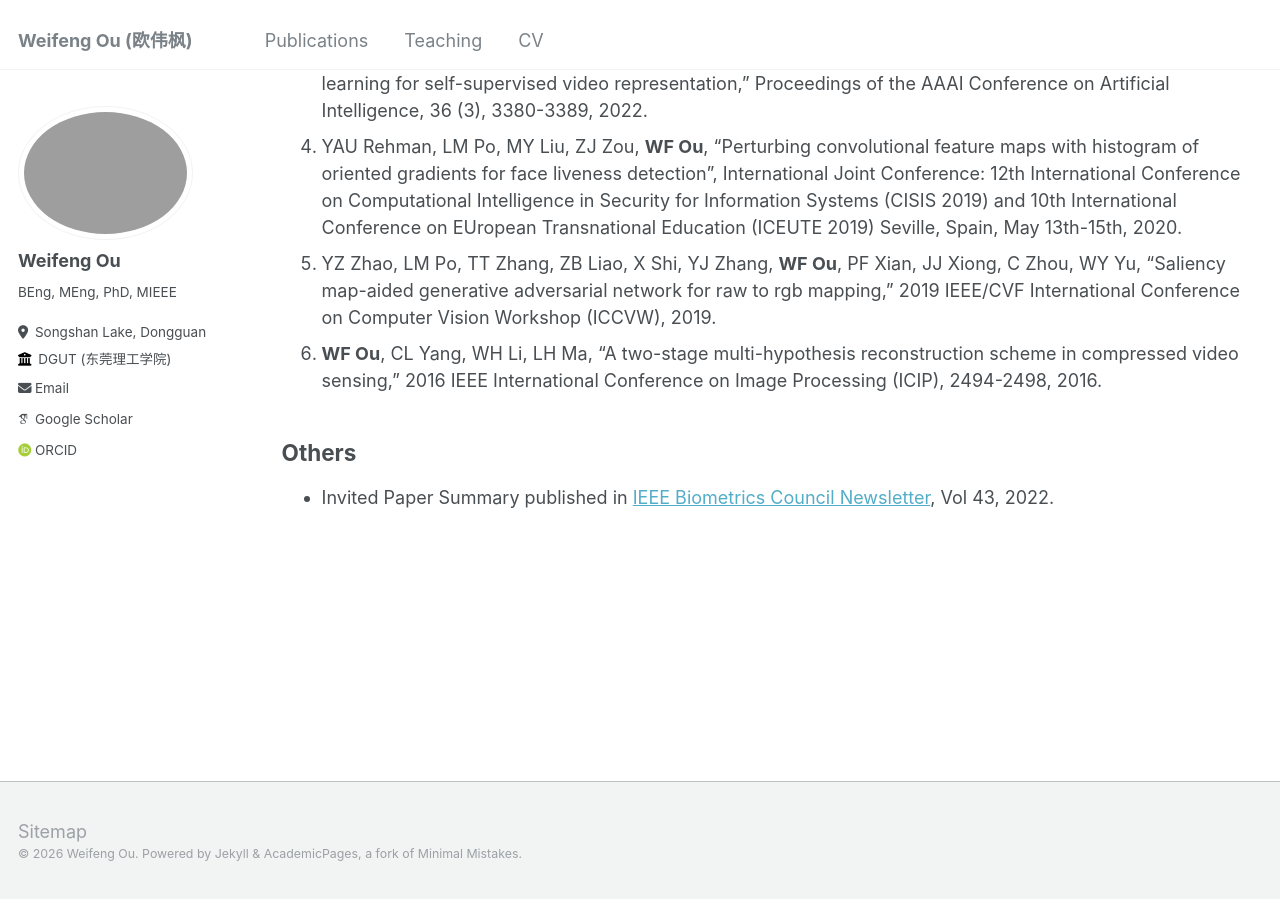
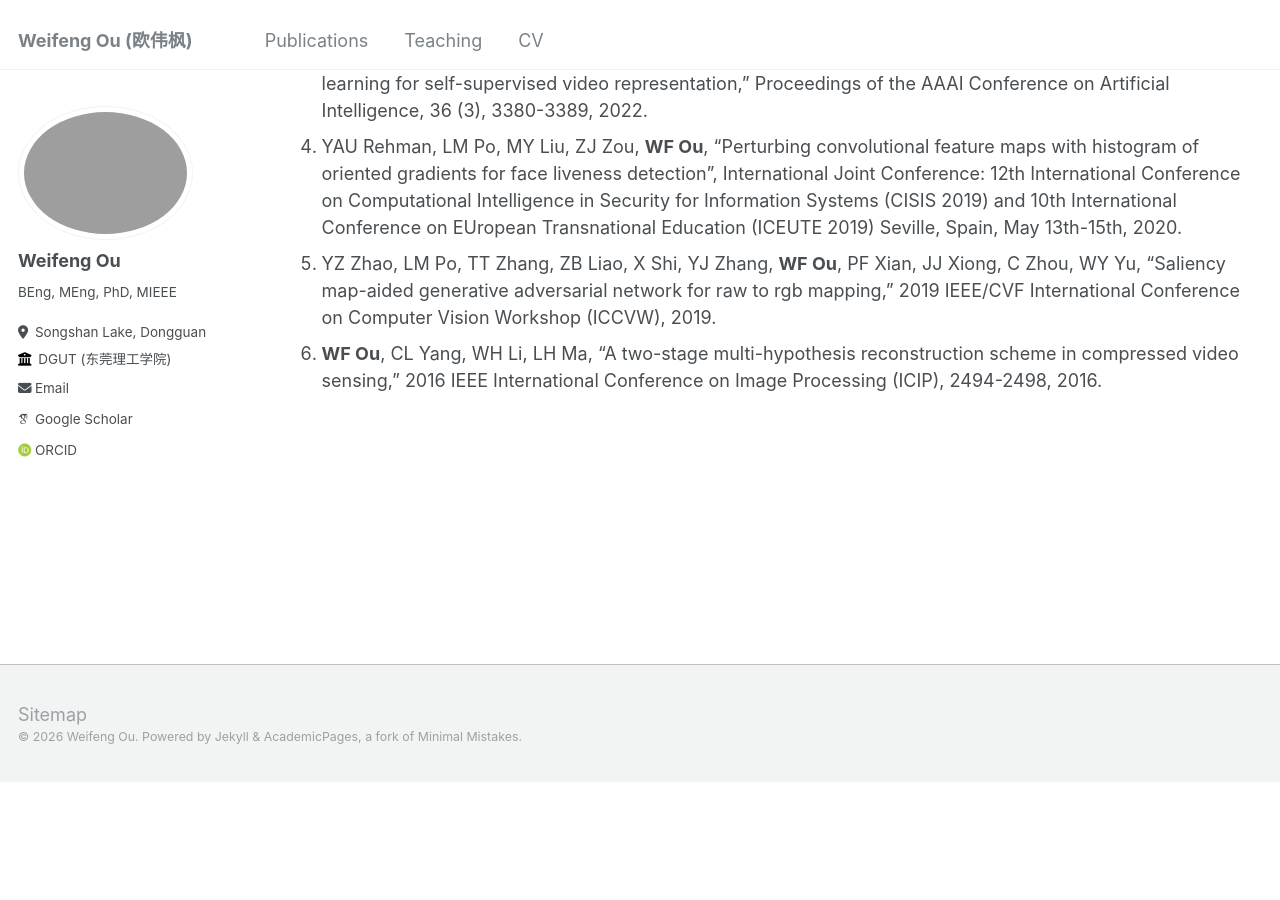
Before and after one commit to ouwf/ouwf.github.io, a Jekyll site: the page built from _pages/publications.md, in a window 1280 px wide and 900 px high, scrolled down 1608 px. Built offline with Jekyll 4.4.1, drawn with Linux system fonts in a browser that asks for light colours; some web fonts are replaced; after the commit the page ends 2391 px from its top, so only the background shows below that.

Commit message:
Remove 'Others' section from publications
Removed the 'Others' section and its content from the publications list.

```diff
--- a/_pages/publications.md
+++ b/_pages/publications.md
@@ -32,6 +32,3 @@ author_profile: true
 4. YAU Rehman, LM Po, MY Liu, ZJ Zou, **WF Ou**, “Perturbing convolutional feature maps with histogram of oriented gradients for face liveness detection”, International Joint Conference: 12th International Conference on Computational Intelligence in Security for Information Systems (CISIS 2019) and 10th International Conference on EUropean Transnational Education (ICEUTE 2019) Seville, Spain, May 13th-15th, 2020.
 5. YZ Zhao, LM Po, TT Zhang, ZB Liao, X Shi, YJ Zhang, **WF Ou**, PF Xian, JJ Xiong, C Zhou, WY Yu, “Saliency map-aided generative adversarial network for raw to rgb mapping,” 2019 IEEE/CVF International Conference on Computer Vision Workshop (ICCVW), 2019.
 6. **WF Ou**, CL Yang, WH Li, LH Ma, “A two-stage multi-hypothesis reconstruction scheme in compressed video sensing,” 2016 IEEE International Conference on Image Processing (ICIP), 2494-2498, 2016.
-
-## Others
-* Invited Paper Summary published in [IEEE Biometrics Council Newsletter](https://ieee-biometrics.org/publications/newsletter/), Vol 43, 2022.
```
